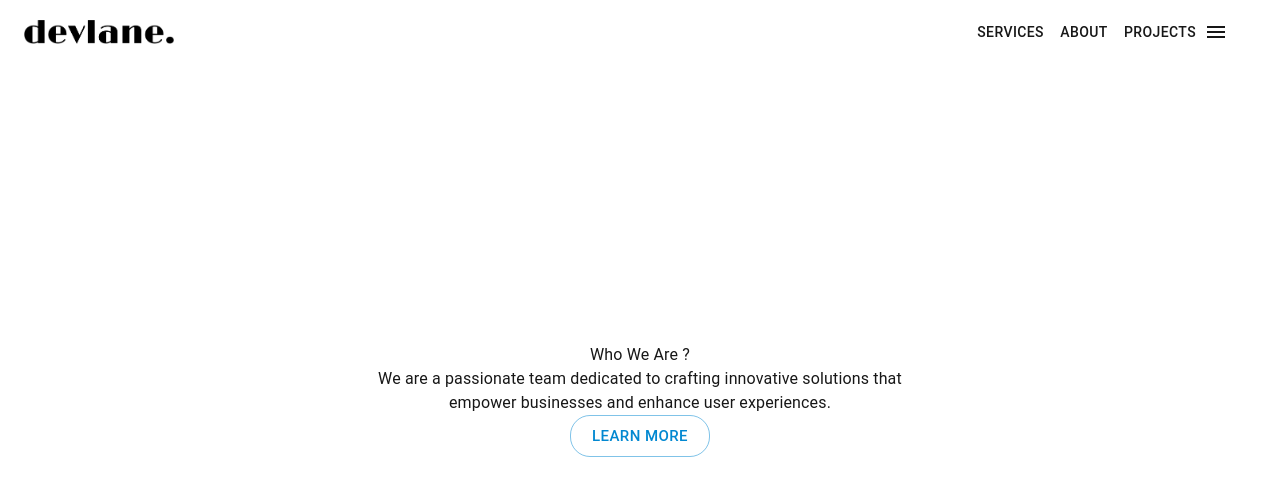
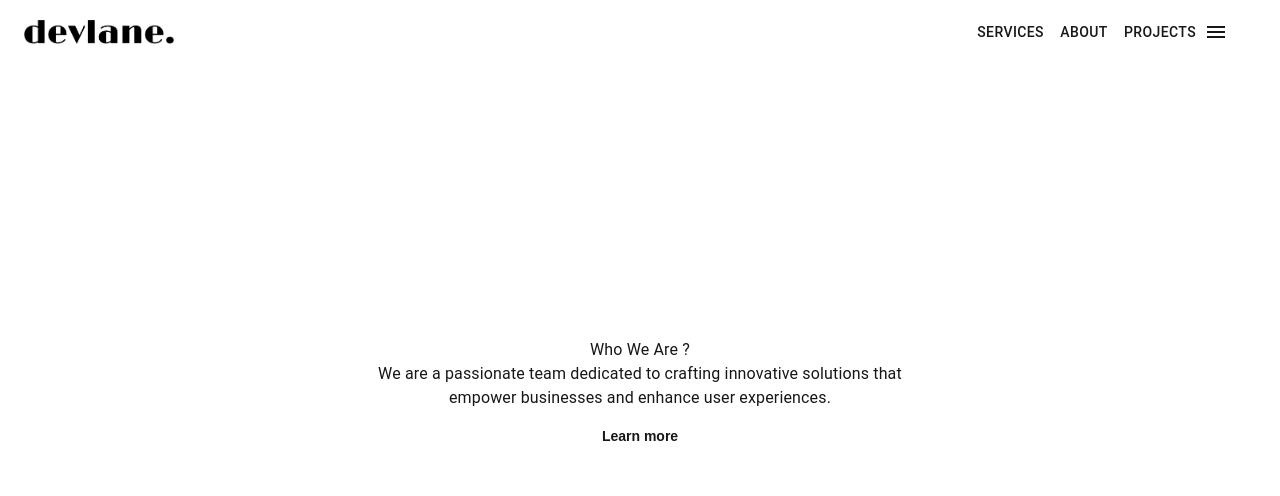
Before and after one commit to aaqifshafi/devlane, a Next.js app: page / in a window 1280 px wide. Shown: the top 496 px of the page. Built offline with nearby package versions, Linux system fonts and the light colour scheme.

Commit message:
Refactor WhoWeAre component and add RippleEffect animation

```diff
--- a/app/components/WhoWeAre.jsx
+++ b/app/components/WhoWeAre.jsx
@@ -1,5 +1,5 @@
 import { Typography, Button } from "@mui/material";
-import { motion } from "framer-motion";
+import RippleEffect from "./animations/RippleEffect";
 
 function WhoWeAre() {
   return (
@@ -11,14 +11,12 @@ function WhoWeAre() {
         We are a passionate team dedicated to crafting innovative solutions that
         empower businesses and enhance user experiences.
       </Typography>
-      <Button
-        variant="outlined"
-        size="large"
-        sx={{ borderRadius: "20px" }}
-        color="info"
-      >
-        Learn More
-      </Button>
+
+      <RippleEffect className="inline-block rounded-full bg-background font-semibold">
+        <button class="rounded-lg text-sm py-4 px-8 hover:text-white">
+          Learn more
+        </button>
+      </RippleEffect>
     </div>
   );
 }
--- /dev/null
+++ b/app/components/animations/RippleEffect.js
@@ -0,0 +1,34 @@
+import { motion } from "framer-motion";
+import { useState } from "react";
+
+const RippleEffect = ({ children, className, ...props }) => {
+    const [hovered, setHovered] = useState(false);
+
+    // Animation variants for Framer Motion
+    const rippleVariants = {
+        initial: { height: 0 },
+        hover: { height: "100%", transition: { duration: 0.3, ease: "easeInOut" } },
+        exit: { height: 0, transition: { duration: 0.3, ease: "easeInOut" } },
+    };
+
+    return (
+        <div
+            className={`relative overflow-hidden ${className}`}
+            onMouseEnter={() => setHovered(true)}
+            onMouseLeave={() => setHovered(false)}
+            {...props}
+        >
+            {/* Motion div for the ripple effect */}
+            <motion.div
+                className="absolute top-0 left-0 w-full bg-black"
+                variants={rippleVariants}
+                initial="initial"
+                animate={hovered ? "hover" : "exit"}
+            />
+            {/* Children content (MUI Button or any other component) */}
+            <div className="relative z-10">{children}</div>
+        </div>
+    );
+};
+
+export default RippleEffect;
```
